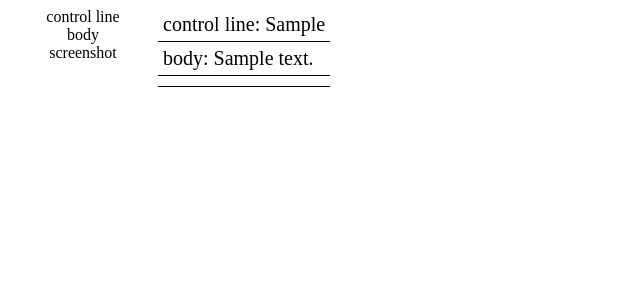
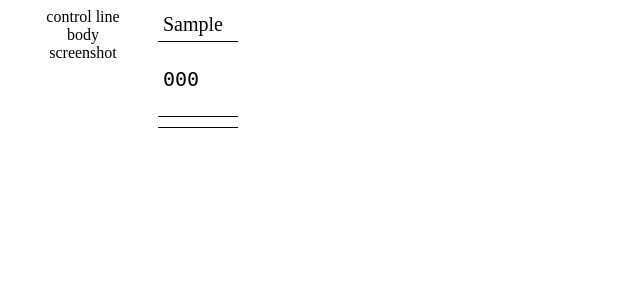
Before and after one commit to 2gis/vmmaster-frontend, a Django app: template templates/session/log_step.html in a window 1280 px wide. Shown: the top 300 px of the page, without its empty margins (0-640 px from the left). Run offline with Django 3.2, Linux system fonts and the light colour scheme; the template is opened without the code that fills it: most values are stand-ins (such as "Sample title", 1, 10 or a date in 2020).

Commit message:
add pygments for code highlighting

```diff
--- /dev/null
+++ b/requirements.txt
@@ -0,0 +1 @@
+Pygments==1.6
--- a/session/templatetags/session_filters.py
+++ b/session/templatetags/session_filters.py
@@ -1,4 +1,9 @@
 from django import template
+from django.utils.safestring import mark_safe
+
+import pygments
+from pygments.lexers import PythonLexer, JsonLexer
+from pygments.formatters import HtmlFormatter
 
 register = template.Library()
 
@@ -21,3 +26,20 @@ def control_line_status(control_line):
         return "_error"
     else:
         return ""
+
+
+@register.filter
+def spacify(string):
+    return mark_safe(string.replace(" ", "&nbsp;"))
+
+
+@register.filter
+def highlight(text):
+    formatter = HtmlFormatter()
+    lexer = PythonLexer
+
+    if text.startswith("{") and text.endswith("}"):
+        lexer = JsonLexer
+
+    code = pygments.highlight(text, lexer(), formatter)
+    return mark_safe(code)
--- a/static/css/base.css
+++ b/static/css/base.css
@@ -115,4 +115,5 @@
 	padding: 5px;
 	font-size: 20px;
 	border-bottom: 1px solid black;
+	width: 100%;
 }
--- a/templates/session/log_step.html
+++ b/templates/session/log_step.html
@@ -3,6 +3,7 @@
 <head>
     <title>log step {{ log_step.id }}</title>
     <link rel="stylesheet" type="text/css" href="{{STATIC_URL}}css/base.css"/>
+    <link rel="stylesheet" type="text/css" href="{{STATIC_URL}}css/pygments.css"/>
 </head>
 <body>
     <div class="_log_step_navigation">
@@ -11,8 +12,9 @@
         <a href="#screenshot">screenshot</a>
     </div>
     <div id="log_step">
-        <div id="control_line" class="_log_step_request _info">control line: {{ log_step.control_line }}</div>
-        <div id="body" class="_log_step_body _info">body: {{ log_step.body }}</div>
+        {% load session_filters %}
+        <div id="control_line" class="_log_step_request _info">{{ log_step.control_line }}</div>
+        <div id="body" class="_log_step_body _info">{{ log_step.body|highlight }}</div>
         {% if log_step.screenshot %}
             <div id="screenshot" class="_log_step_column _log_screenshot _info"><img src="/screenshot/{{ log_step.session_id }}/{{ log_step.id }}.png"></div>
         {% else %}
--- a/templates/session/session.html
+++ b/templates/session/session.html
@@ -26,7 +26,6 @@
         {% else %}
             <p>No log steps.</p>
         {% endif %}
-
     </div>
 </body>
 </html>
```
